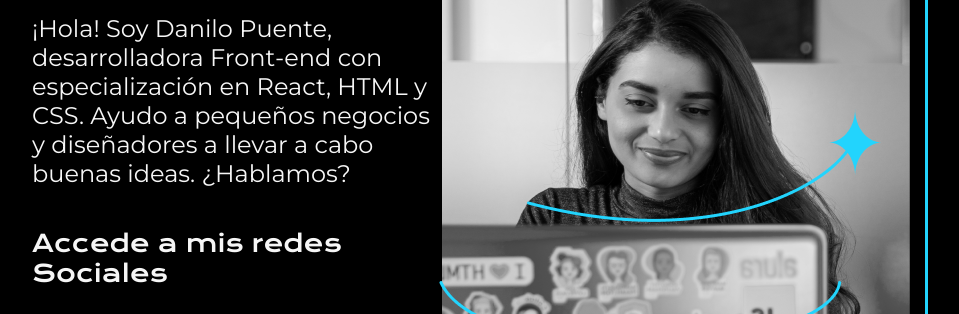
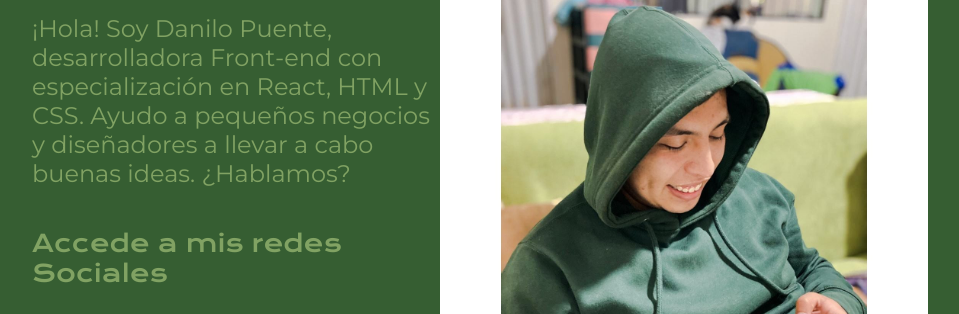
Before and after one commit to masaeldev/PORTAFOLIOHTML, a plain HTML site: page index.html in a window 1280 px wide. Shown: the part 382-696 px from the top of the page, without its empty margins (160-1119 px from the left). Drawn offline with nearby package versions, Linux system fonts and the light colour scheme.

Commit message:
AGREGANDO IMAGEN DE MI

```diff
--- a/index.html
+++ b/index.html
@@ -42,7 +42,7 @@
                 </a>
             </div>
         </section>
-        <img src="images/Imagem.png" alt="DaniloPuente">
+        <img src="images/imagenYo.jpg" alt="DaniloPuente" class="presentacion__imagen">
     </main>
     <footer class="footer">
         <p>Desarrollado por masaeldev</p>
--- a/styles/style.css
+++ b/styles/style.css
@@ -1,9 +1,9 @@
 @import url('https://fonts.googleapis.com/css2?family=Krona+One&family=Montserrat:ital,wght@0,100..900;1,100..900&display=swap');
 
 :root{
-    --color-primario: #000000;
-    --color-secundario: #f6f6f6;
-    --color-terciario: #22d4fd;
+    --color-primario: #365E32;
+    --color-secundario: #81A263;
+    --color-terciario: #E7D37F;
 
     --fuente-monserrath: "Montserrat", sans-serif;
     --fuente-krona: "Krona One", sans-serif;
@@ -105,6 +105,13 @@ strong{
     background-color: #272727;
 }
 
+.presentacion__imagen{
+    height: 488px;
+    width: 550px;
+    border: 2%;
+    top: 235px;
+}
+
 .footer{
     background-color: var(--color-terciario);
     padding: 24PX;
```
